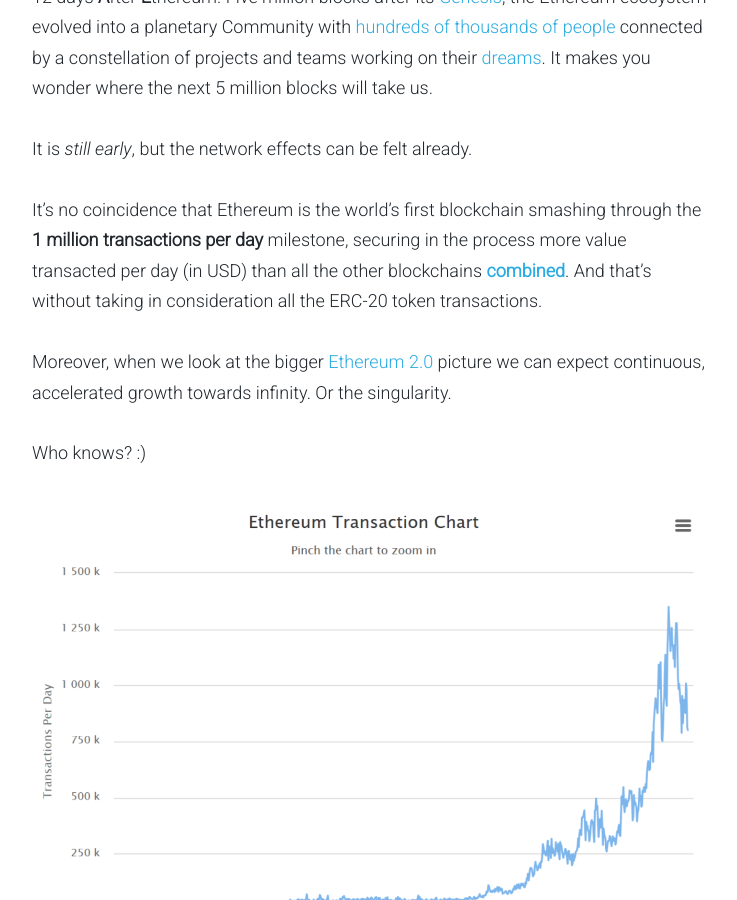
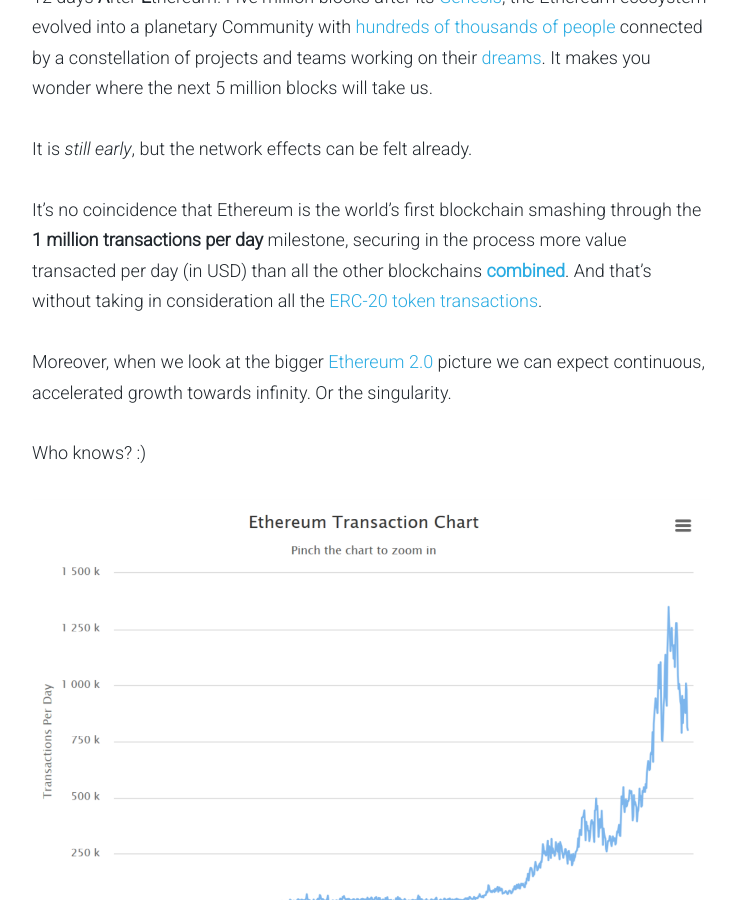
Before and after one commit to AKASHAorg/blog.akasha.world, a Jekyll site: the page built from _posts/2018-02-10-akasha-beta-emergence.md, in a window 1280 px wide and 900 px high, scrolled down 799 px. Shown: the whole window, without its empty margins (268-1005 px from the left). Built offline with Jekyll 4.4.1, drawn with Linux system fonts in a browser that asks for light colours; comment, search, counter and statistics services are not loaded; part of the change alters nothing that is shown.

```diff
--- a/_posts/2018-02-10-akasha-beta-emergence.md
+++ b/_posts/2018-02-10-akasha-beta-emergence.md
@@ -12,7 +12,7 @@ Today marks the 927th day **A.E.** also known on planet Earth as 2 years, 6 mont
 
 It is *still early*, but the network effects can be felt already.
 
-It’s no coincidence that Ethereum is the world’s first blockchain smashing through the **1 million transactions per day** milestone, securing in the process more value transacted per day (in USD) than all the other blockchains [**combined**](https://www.reddit.com/r/ethereum/comments/7qckfb/the_ethereum_blockchain_now_processes_about_as/?st=jcf2hmxn&sh=c6d27e15){:target="_blank"}. And that's without taking in consideration all the ERC-20 token transactions.
+It’s no coincidence that Ethereum is the world’s first blockchain smashing through the **1 million transactions per day** milestone, securing in the process more value transacted per day (in USD) than all the other blockchains [**combined**](https://www.reddit.com/r/ethereum/comments/7qckfb/the_ethereum_blockchain_now_processes_about_as/?st=jcf2hmxn&sh=c6d27e15){:target="_blank"}. And that's without taking in consideration all the [ERC-20 token transactions](https://coinmarketcap.com/tokens/){:target="_blank"}.
 
 Moreover, when we look at the bigger [Ethereum 2.0](https://bitcoinmagazine.com/articles/ethereum-killer-ethereum-20-vitalik-buterins-roadmap/){:target="_blank"} picture we can expect continuous, accelerated growth towards infinity. Or the singularity.
 
```
